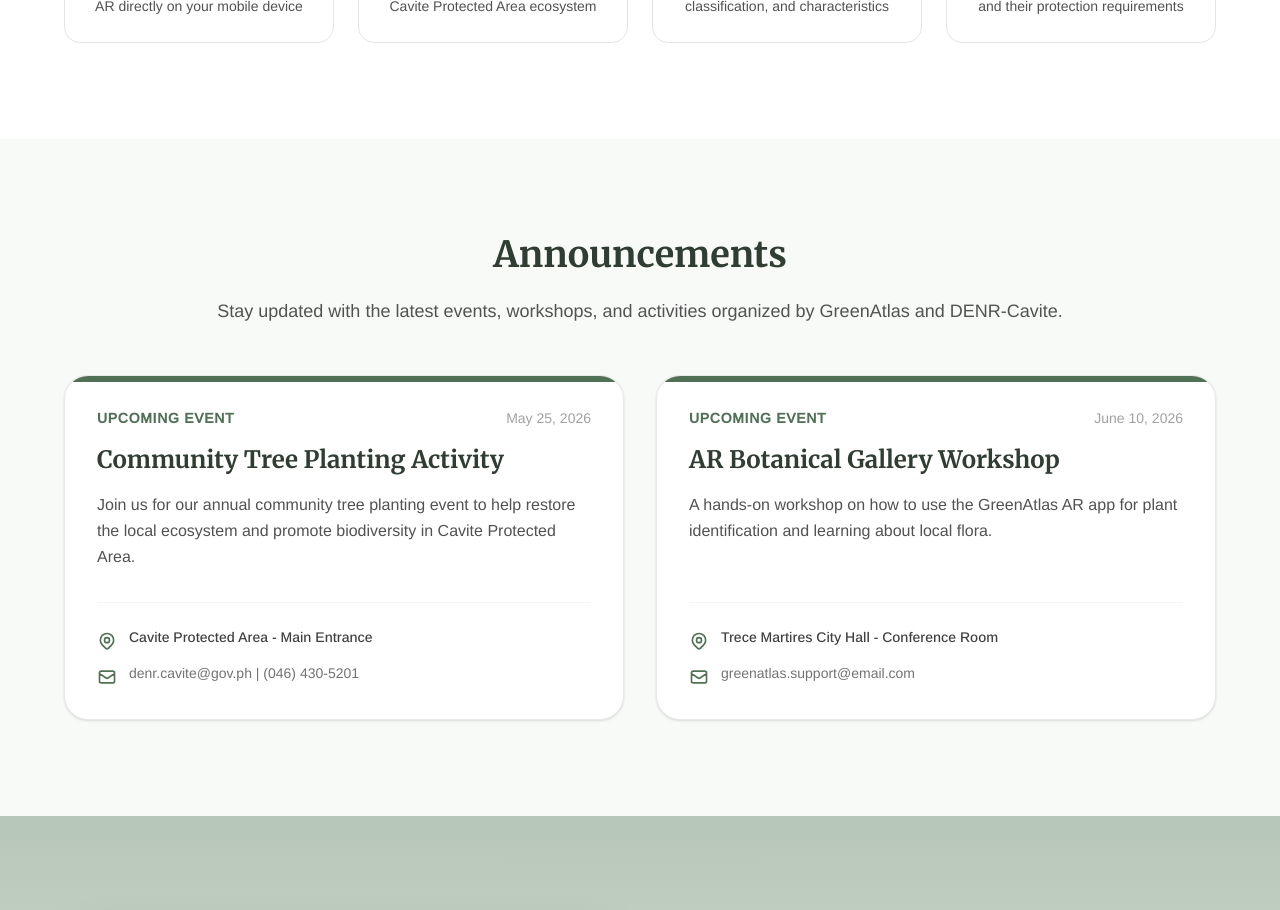
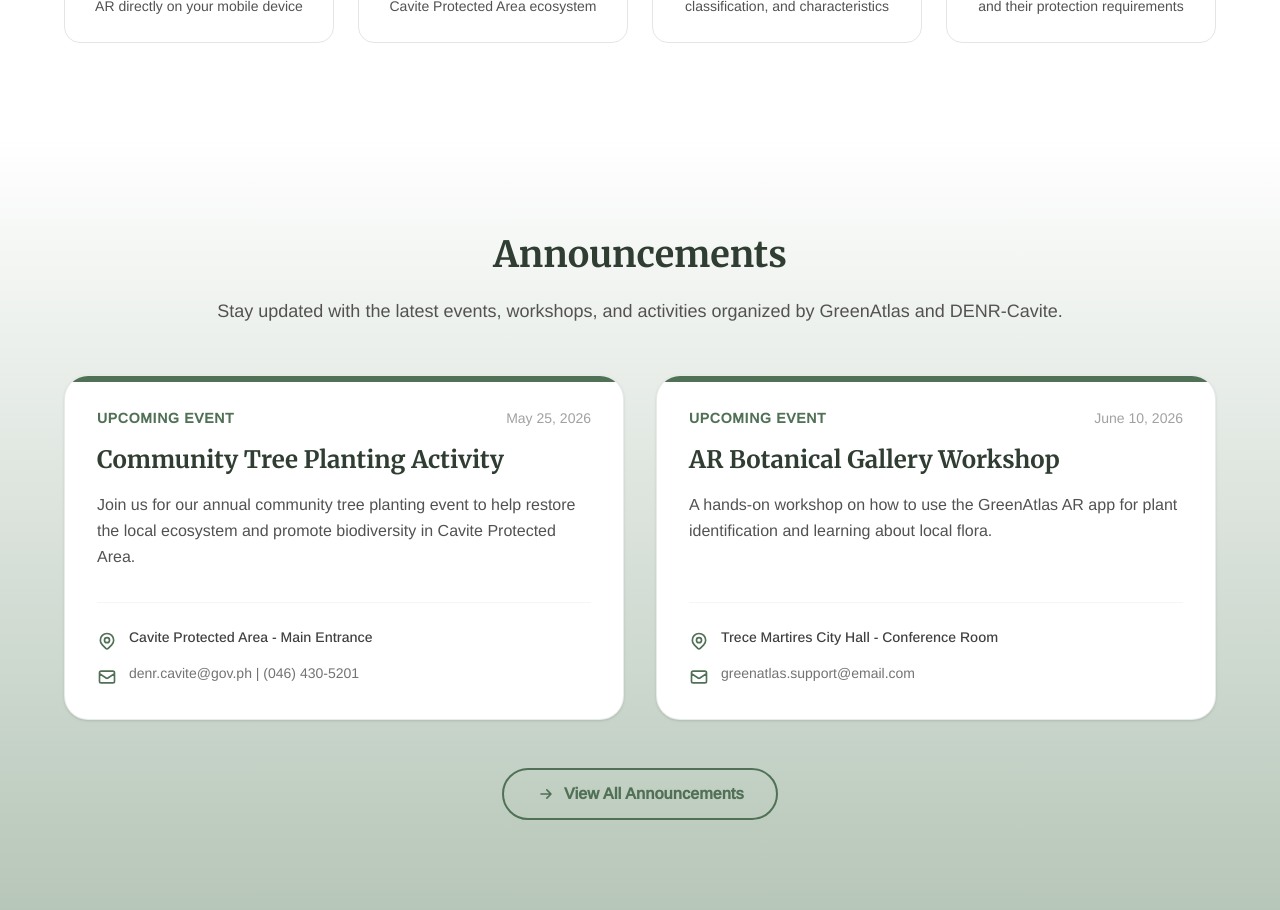
Before and after one commit to ntrces/GreenAtlas__LandingPage, a React (Vite) app in the folder LandingPage/: page / in a window 1280 px wide. Shown: the part 1180-2090 px from the top of the page. Built offline with nearby package versions, Linux system fonts and the light colour scheme; no server answers; the database is empty.

Commit message:
background announcement

```diff
--- a/LandingPage/src/App.jsx
+++ b/LandingPage/src/App.jsx
@@ -383,7 +383,7 @@ function App() {
           </div>
         </section>
 
-        <section id="announcements" className="scroll-mt-28 bg-[#f8faf8] px-4 py-16 md:px-8 md:py-24">
+        <section id="announcements" className="scroll-mt-28 bg-linear-to-b from-[#ffffff] to-[#b6c6b8] px-4 py-16 md:px-8 md:py-24">
           <div className="mx-auto max-w-6xl">
             <div className="mx-auto max-w-4xl text-center">
               <h2 className="font-['Merriweather',serif] text-4xl font-bold text-[#303d32]">
@@ -447,13 +447,25 @@ function App() {
                 </div>
               )}
             </div>
+
+            <div className="mt-12 flex justify-center">
+              <button
+                onClick={() => document.getElementById('announcements').scrollIntoView({ behavior: 'smooth' })}
+                className="flex items-center gap-2 rounded-full border-2 border-[#517156] px-8 py-3 text-base font-semibold text-[#517156] transition-all hover:bg-[#517156] hover:text-white"
+              >
+                <svg className="h-5 w-5" fill="none" viewBox="0 0 24 24" stroke="currentColor">
+                  <path strokeLinecap="round" strokeLinejoin="round" strokeWidth={2} d="M13 7l5 5m0 0l-5 5m5-5H6" />
+                </svg>
+                View All Announcements
+              </button>
+            </div>
           </div>
         </section>
 
 
         <section
           id="ar-gallery"
-          className="scroll-mt-12 bg-linear-to-b from-[#b6c6b8] to-[#f8faf8] px-4 py-8 md:scroll-mt-15 md:px-8 md:py-24"
+          className="scroll-mt-12 bg-linear-to-b from-[#b6c6b8] to-[#ffffff] px-4 py-8 md:scroll-mt-15 md:px-8 md:py-24"
         >
           <div className="mx-auto grid max-w-6xl gap-6 md:gap-10 md:grid-cols-2 md:items-start">
             <div className="h-56 rounded-2xl bg-cover bg-center shadow-2xl md:h-96 lg:h-130" style={{ backgroundImage: `url(${arGalleryImage})` }} />
```
